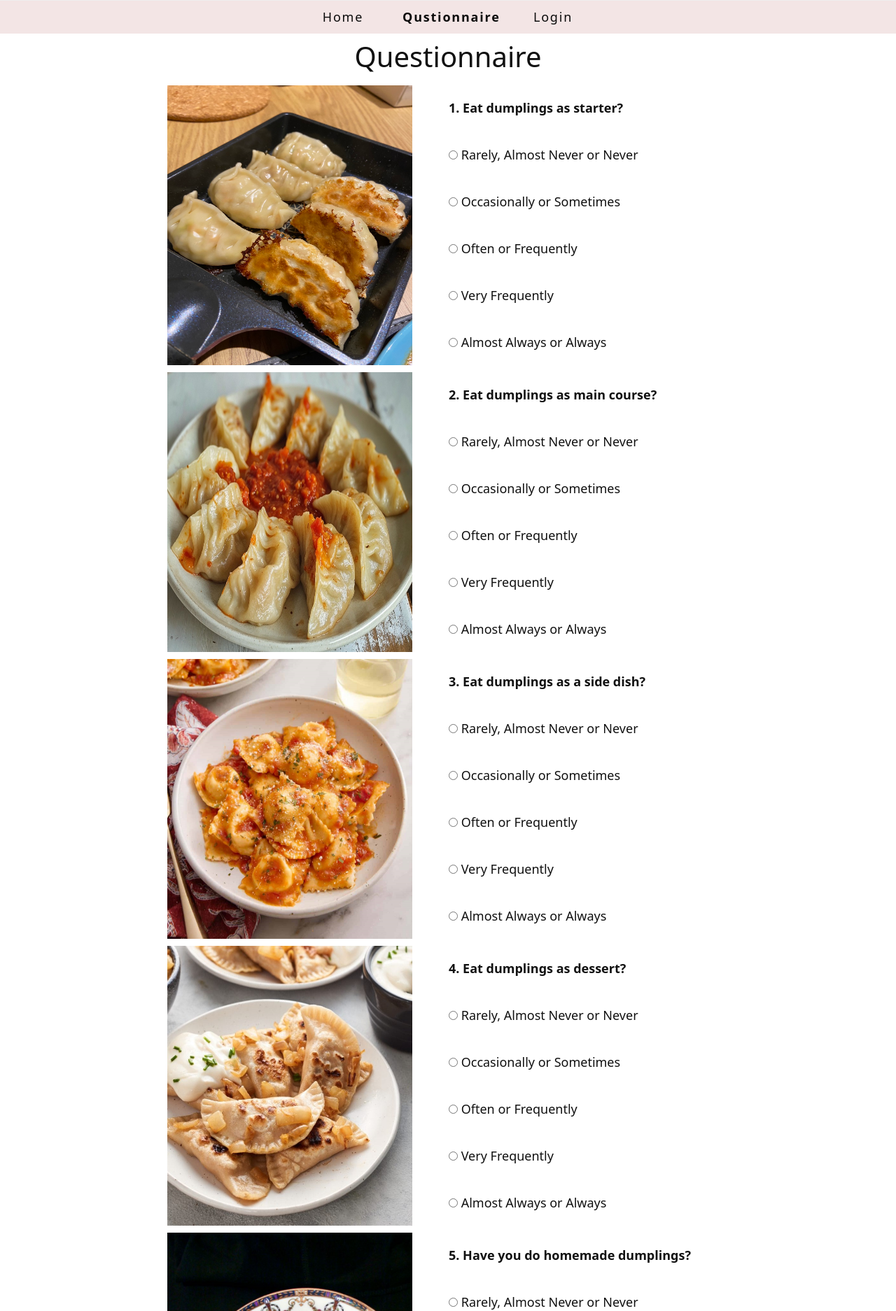
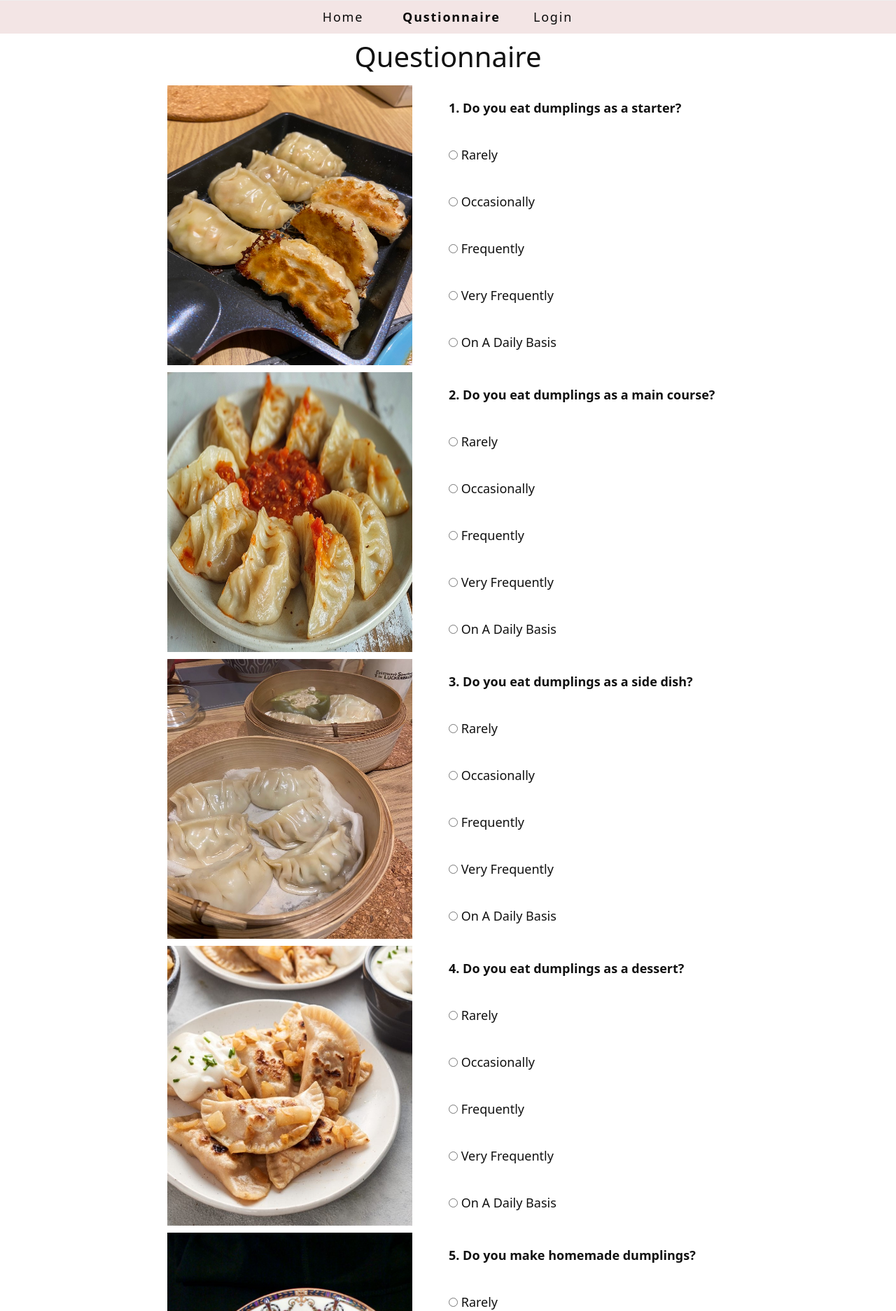
Before and after one commit to emilyichan3/DumplingQuestionnaire, a Flask app: page /questionnaire in a window 1280 px wide. Shown: the part 56-1930 px from the top of the page at 70% size. Run offline with Flask 2, Linux system fonts and the light colour scheme.

Commit message:
Updated questionnaire question contents

```diff
--- a/database.py
+++ b/database.py
@@ -3,14 +3,14 @@ from models import Questionnaire, Questionnaire_result
 # Default data:
 
 questionnaire_datastore = {
-    '1': Questionnaire("1", "Eat dumplings as starter?", "starter", "fried_dumplings.jpg", "fried_dumplings" ),
-    '2': Questionnaire('2', "Eat dumplings as main course?", "maincourse", "Indian_dumplings.jpg", "Indian_dumplings" ),
-    '3': Questionnaire('3', "Eat dumplings as a side dish?", "sidedish", "Italian_dumplings.jpg", "Italian_dumplings" ),
-    '4': Questionnaire('4', "Eat dumplings as dessert?", "dessert", "Polish_dumplings.jpg", "Polish_dumplings" ),
-    '5': Questionnaire('5', "Have you do homemade dumplings?", "homemade", "Knodel_dumplings.jpg", "Knodel_dumplings" ),
-    '6': Questionnaire('6', "Have you bought frozen dumplings from the shop?", "froze", "Pelmen_dumplings.jpg", "Pelmen_dumplings" ),
-    '7': Questionnaire('7', "Have you ordered take away dumplings?", "takeaway", "Empanadas_dumplings.jpg", "Empanadas_dumplings" ),
-    '8': Questionnaire('8', "Have you had dumplings in the restaurant?", "restaurant", "boiling_dumplings.jpg", "boiling_dumplings" )
+    '1': Questionnaire("1", "Do you eat dumplings as a starter?", "starter", "fried_dumplings.jpg", "fried_dumplings" ),
+    '2': Questionnaire('2', "Do you eat dumplings as a main course?", "maincourse", "Indian_dumplings.jpg", "Indian_dumplings" ),
+    '3': Questionnaire('3', "Do you eat dumplings as a side dish?", "sidedish", "steaming_dumplings.jpg", "steaming_dumplings" ),
+    '4': Questionnaire('4', "Do you eat dumplings as a dessert?", "dessert", "Polish_dumplings.jpg", "Polish_dumplings" ),
+    '5': Questionnaire('5', "Do you make homemade dumplings?", "homemade", "Knodel_dumplings.jpg", "Knodel_dumplings" ),
+    '6': Questionnaire('6', "Do you buy frozen dumplings from the shop?", "froze", "Pelmen_dumplings.jpg", "Pelmen_dumplings" ),
+    '7': Questionnaire('7', "Do you eat take away dumplings?", "takeaway", "Empanadas_dumplings.jpg", "Empanadas_dumplings" ),
+    '8': Questionnaire('8', "Do you eat dumplings in restaurants?", "restaurant", "boiling_dumplings.jpg", "boiling_dumplings" )
 }
 
 questionnaire_result_datastore = {
--- a/static/javascript/questionnaire-data.js
+++ b/static/javascript/questionnaire-data.js
@@ -4,7 +4,7 @@ const QUESTIONS = [
         id: '1',
         question: 'Eat dumplings as starter?',
         options: [
-            { 'name': 'starter', 'value': 'never', 'label': 'Rarely, Almost Never or Never' },
+            { 'name': 'starter', 'value': 'rarely', 'label': 'Rarely' },
             { 'name': 'starter', 'value': 'sometimes', 'label': 'Occasionally or Sometimes' },
             { 'name': 'starter', 'value': 'often', 'label': 'Often or Frequently' },
             { 'name': 'starter', 'value': 'very', 'label': 'Very Frequently' },
--- a/templates/index.html
+++ b/templates/index.html
@@ -25,11 +25,6 @@
             <dl>
                 <dt>Korean Dumplings (Mandu):</dt>
                 <dd>Can be steamed, boiled, or fried, and are often filled with a mix of meat, vegetables, and tofu.</dd>
-            </dl>
-            <dl>
-                <dt>Italian Dumplings (Ravioli or Gnocchi):</dt>
-                <dd>Ravioli: Pasta squares filled with ingredients like cheese, meat, or vegetables, served with sauce.</dd>
-                <dd>Gnocchi: Small, soft dumplings made from potatoes, flour, and sometimes eggs, served with a sauce.</dd>
             </dl>
             <dl>
                 <dt>Polish Dumplings (Pierogi):</dt>
--- a/templates/questionnaire.html
+++ b/templates/questionnaire.html
@@ -23,31 +23,31 @@
                             <tr>
                                 <td>
                                     <label>
-                                        <input type="radio" name="{{ qustion.group_name }}" value="never">
-                                        Rarely, Almost Never or Never
+                                        <input type="radio" name="{{ qustion.group_name }}" value="Rarely">
+                                        Rarely
                                     </label>
                                 </td>
                             </tr>
                             <tr>
                                 <td>
                                     <label>
-                                        <input type="radio" name="{{ qustion.group_name }}" value="sometimes">
-                                        Occasionally or Sometimes
+                                        <input type="radio" name="{{ qustion.group_name }}" value="Occasionally">
+                                        Occasionally
                                     </label>
                                 </td>
                             </tr>
                             <tr>
                                 <td>
                                     <label>
-                                        <input type="radio" name="{{ qustion.group_name }}" value="often">
-                                        Often or Frequently
+                                        <input type="radio" name="{{ qustion.group_name }}" value="Frequently">
+                                        Frequently
                                     </label>
                                 </td>
                             </tr>
                             <tr>
                                 <td>
                                     <label>
-                                        <input type="radio" name="{{ qustion.group_name }}" value="very">
+                                        <input type="radio" name="{{ qustion.group_name }}" value="Very Frequently">
                                         Very Frequently
                                     </label>
                                 </td>
@@ -55,8 +55,8 @@
                             <tr>
                                 <td>
                                     <label>
-                                        <input type="radio" name="{{ qustion.group_name }}" value="almost">
-                                        Almost Always or Always
+                                        <input type="radio" name="{{ qustion.group_name }}" value="Daily">
+                                        On A Daily Basis
                                     </label>
                                 </td>
                             </tr>
@@ -73,7 +73,7 @@
         <div class="popup">
             <img src="/static/images/dumplings.jpg" alt="success">
             <h2>Thank you!</h2>
-            <p>Please click the button to sumbit!</p>
+            <p>Please click the button to submit your answers!</p>
             <button type="button" class="btn btn-success" onclick="popupClose()">Submit</button>
         </div>
     </div>
```
Also changed, not shown: models.py (+5 -5 lines), static/images/Italian_dumplings.jpg (deleted).
